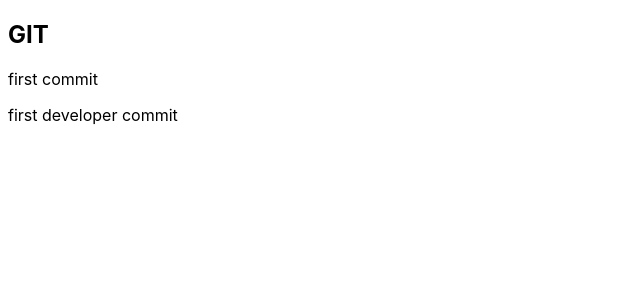
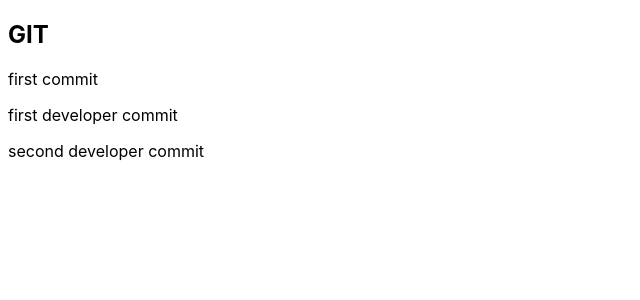
Before and after one commit to zheton90/todolist-01_mikroTasks, a React (Vite) app: page / in a window 1280 px wide. Shown: the top 300 px of the page, without its empty margins (0-640 px from the left). Built offline with nearby package versions, Linux system fonts and the light colour scheme.

Commit message:
second login commit

```diff
--- a/src/App.tsx
+++ b/src/App.tsx
@@ -11,6 +11,7 @@ function App() {
       <h2>GIT</h2>
       <p>first commit</p>
       <p>first developer commit</p>
+      <p>second developer commit</p>
 
     </div>
     {/*<div>*/}
```
